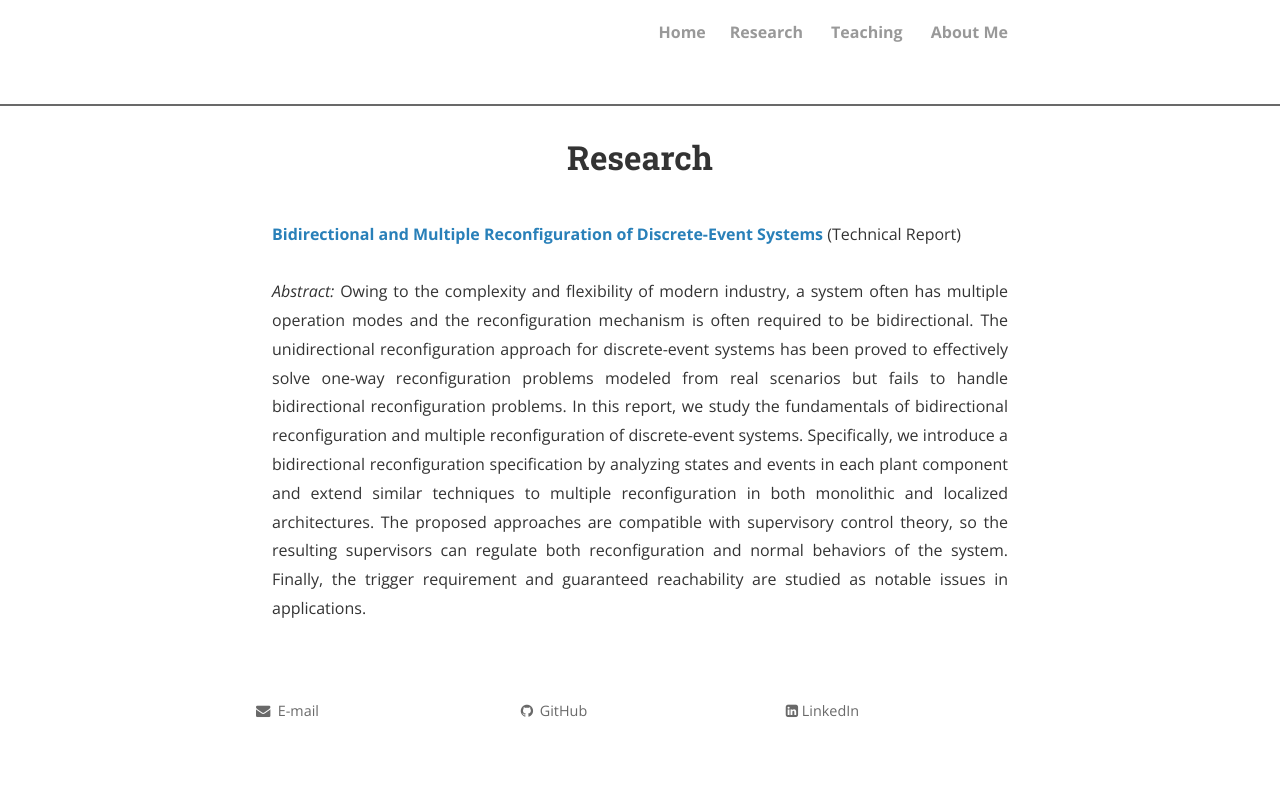
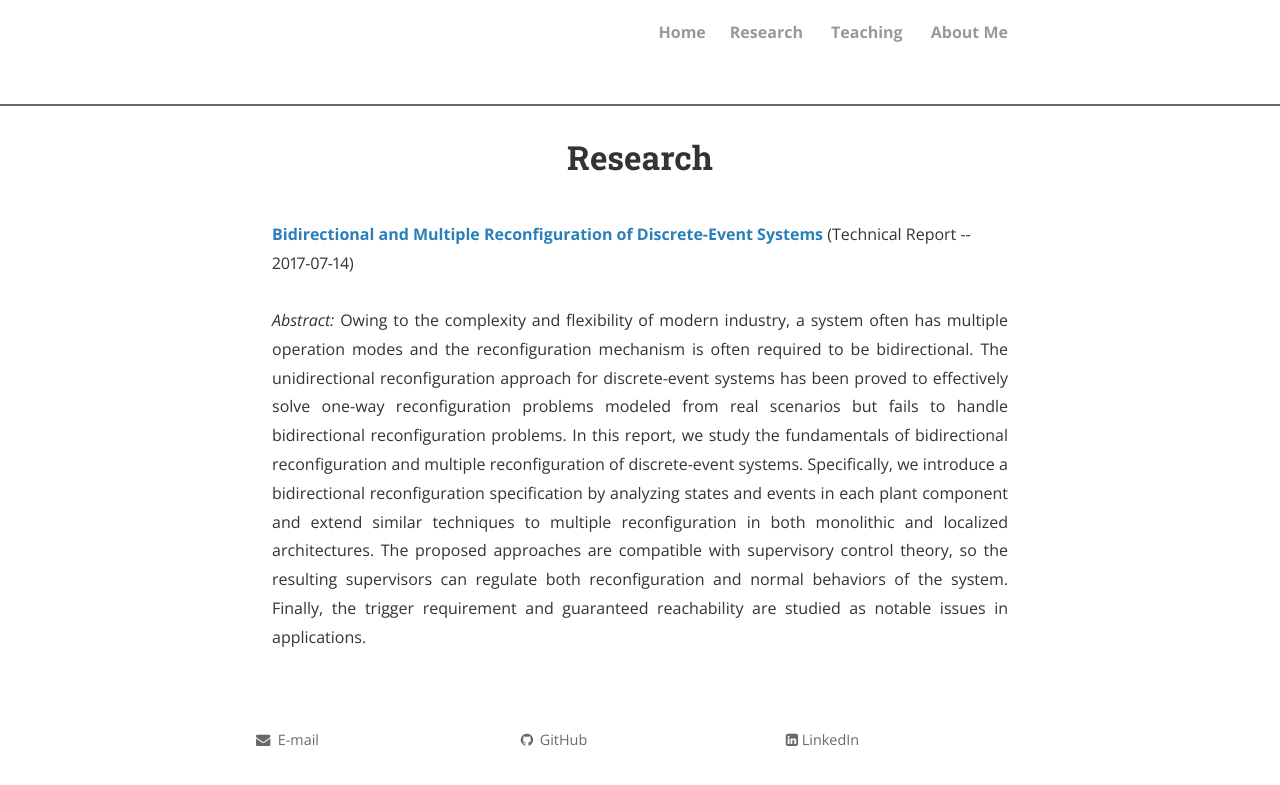
Before and after one commit to JasonZhangjc/JasonZhangjc.github.io, a Jekyll site: the page built from research.html, in a window 1280 px wide. Shown: the top 785 px of the page. Built offline with Jekyll 4.4.1, drawn with Linux system fonts in a browser that asks for light colours; nearby versions of some CDN libraries; comment, search, counter and statistics services are not loaded; a style sheet for code colours, icons or effects is not loaded.

Commit message:
Update research.html

```diff
--- a/research.html
+++ b/research.html
@@ -3,7 +3,7 @@
 title: Research
 permalink: /research/
 ---
-<strong><a href="https://github.com/JasonZhangjc/JasonZhangjc.github.io/blob/master/Bidirectional_Reconfiguration_Jiachen_Zhang_SCG_ECE_UOFT.pdf">Bidirectional and Multiple Reconfiguration of Discrete-Event Systems</a></strong> (Technical Report)<br><br>
+<strong><a href="https://github.com/JasonZhangjc/JasonZhangjc.github.io/blob/master/Bidirectional_Reconfiguration_Jiachen_Zhang_SCG_ECE_UOFT.pdf">Bidirectional and Multiple Reconfiguration of Discrete-Event Systems</a></strong> (Technical Report -- 2017-07-14)<br><br>
 <p style="text-align:justify"><i>Abstract: </i>Owing to the complexity and flexibility of modern industry, a system often has multiple operation modes and the reconfiguration mechanism is often required to be bidirectional. The unidirectional reconfiguration approach for discrete-event systems has been proved to effectively solve one-way reconfiguration problems modeled from real scenarios but fails to handle bidirectional reconfiguration problems. In this report, we study the fundamentals of bidirectional reconfiguration and multiple reconfiguration of discrete-event systems. Specifically, we introduce a bidirectional reconfiguration specification by analyzing states and events in each plant component and extend similar techniques to multiple reconfiguration in both monolithic and localized architectures. The proposed approaches are compatible with supervisory control theory, so the resulting supervisors can regulate both reconfiguration and normal behaviors of the system. Finally, the trigger requirement and guaranteed reachability are studied as notable issues in applications.</p>
 <br>
 <!--
```
